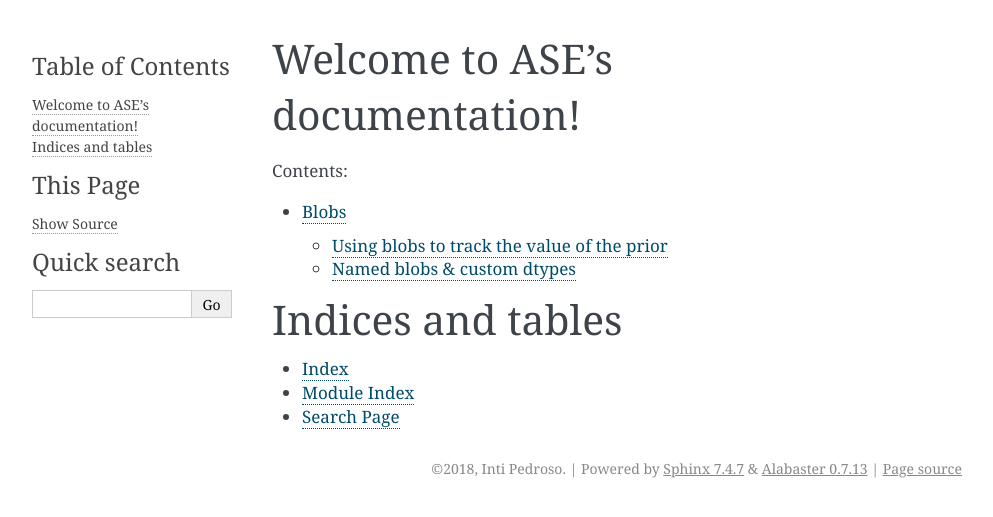
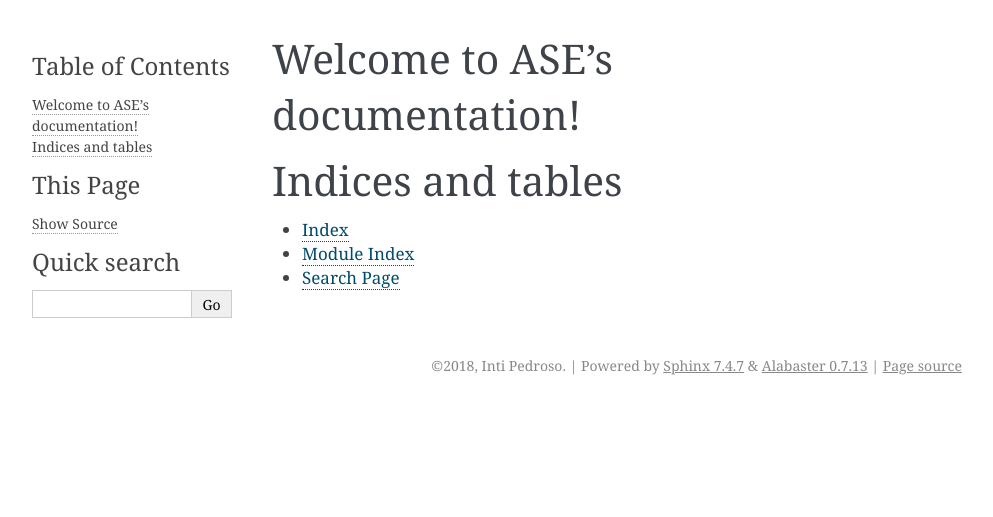
Before and after one commit to inti/ASE, a Sphinx documentation site: the page built from docs/index.rst, in a window 1280 px wide. Shown: the top 517 px of the page, without its empty margins (148-1141 px from the left). Built offline with Sphinx 7.4.7, drawn with Linux system fonts in a browser that asks for light colours; part of the change alters nothing that is shown.

```diff
--- a/docs/all-about-me.rst
+++ /dev/null
@@ -1,112 +0,0 @@
-.. module:: emcee
-
-.. _blobs:
-
-Blobs
-=====
-
-Way back in version 1.1 of emcee, the concept of blobs was introduced.
-This allows a user to track arbitrary metadata associated with every sample in
-the chain.
-The interface to access these blobs was previously a little clunky because it
-was stored as a list of lists of blobs.
-In version 3, this interface has been updated to use NumPy arrays instead and
-the sampler will do type inference to save the simplest possible
-representation of the blobs.
-
-Using blobs to track the value of the prior
--------------------------------------------
-
-A common pattern is to save the value of the log prior at every step in the
-chain.
-To do this, you could do something like:
-
-.. code-block:: python
-
-    import emcee
-    import numpy as np
-
-    def log_prior(params):
-        return -0.5 * np.sum(params**2)
-
-    def log_like(params):
-        return -0.5 * np.sum((params / 0.1)**2)
-
-    def log_prob(params):
-        lp = log_prior(params)
-        if not np.isfinite(lp):
-            return -np.inf, -np.inf
-        ll = log_like(params)
-        if not np.isfinite(ll):
-            return lp, -np.inf
-        return lp + ll, lp
-
-    coords = np.random.randn(32, 3)
-    nwalkers, ndim = coords.shape
-    sampler = emcee.EnsembleSampler(nwalkers, ndim, log_prob)
-    sampler.run_mcmc(coords, 100)
-
-    log_prior_samps = sampler.get_blobs()
-    flat_log_prior_samps = sampler.get_blobs(flat=True)
-
-    print(log_prior_samps.shape)  # (100, 32)
-    print(flat_log_prior_samps.shape)  # (3200,)
-
-After running this, the "blobs" stored by the sampler will be a ``(nsteps,
-nwalkers)`` NumPy array with the value of the log prior at every sample.
-
-Named blobs & custom dtypes
----------------------------
-
-If you want to save multiple pieces of metadata, it can be useful to name
-them.
-To implement this, we use the ``blobs_dtype`` argument in
-:class:`EnsembleSampler`.
-For example, let's say that, for some reason, we wanted to save the mean of
-the parameters as well as the log prior.
-To do this, we would update the above example as follows:
-
-.. code-block:: python
-
-    def log_prob(params):
-        lp = log_prior(params)
-        if not np.isfinite(lp):
-            return -np.inf, -np.inf
-        ll = log_like(params)
-        if not np.isfinite(ll):
-            return lp, -np.inf
-        return lp + ll, lp, np.mean(params)
-
-    coords = np.random.randn(32, 3)
-    nwalkers, ndim = coords.shape
-
-    # Here are the important lines
-    dtype = [("log_prior", float), ("mean", float)]
-    sampler = emcee.EnsembleSampler(nwalkers, ndim, log_prob,
-                                    blobs_dtype=dtype)
-
-    sampler.run_mcmc(coords, 100)
-
-    blobs = sampler.get_blobs()
-    log_prior_samps = blobs["log_prior"]
-    mean_samps = blobs["mean"]
-    print(log_prior_samps.shape)
-    print(mean_samps.shape)
-
-    flat_blobs = sampler.get_blobs(flat=True)
-    flat_log_prior_samps = flat_blobs["log_prior"]
-    flat_mean_samps = flat_blobs["mean"]
-    print(flat_log_prior_samps.shape)
-    print(flat_mean_samps.shape)
-
-This will print
-
-.. code-block:: python
-
-    (100, 32)
-    (100, 32)
-    (3200,)
-    (3200,)
-
-and the ``blobs`` object will be a structured NumPy array with two columns
-called ``log_prior`` and ``mean``.
--- a/docs/index.rst
+++ b/docs/index.rst
@@ -10,8 +10,6 @@ Welcome to ASE's documentation!
    :maxdepth: 2
    :caption: Contents:
 
-   all-about-me
-
 Indices and tables
 ==================
 
```
